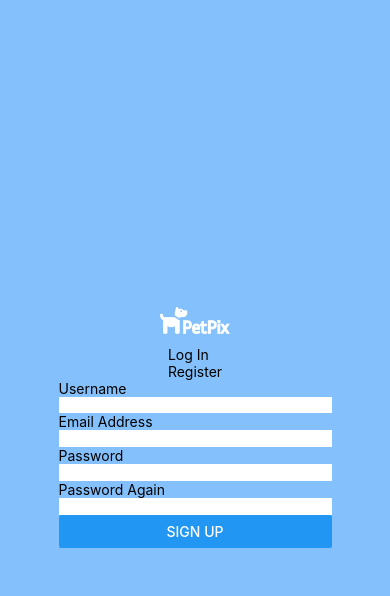
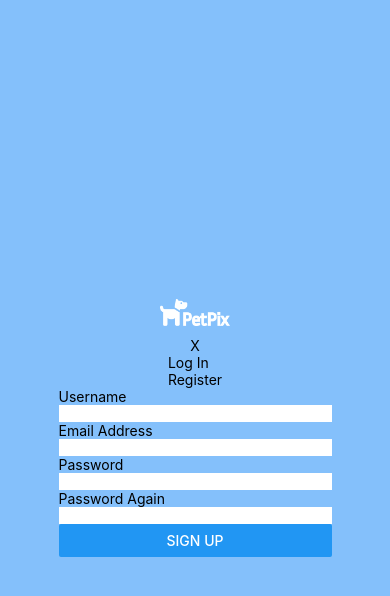
Before and after one commit to yytt77/BOC, a React Native app in the folder client/: screen /Search in a window 390 px wide. Both pictures are taken after a click on the button "LOGIN ICON HERE". Shown: the top 596 px of the page. Built offline with nearby package versions, Linux system fonts and the light colour scheme.

Commit message:
render back button

```diff
--- a/client/Screens/AuthScreen/RegisterScreen/Register.js
+++ b/client/Screens/AuthScreen/RegisterScreen/Register.js
@@ -5,6 +5,7 @@ import { connect } from 'react-redux';
 // import HeaderTemplate from '../../../Templates/HeaderTemplate';
 import PetPixLogo from '../../../Templates/PetPixLogo';
 import Tabs from '../Shared/Tabs';
+import BackButton from '../Shared/BackButton';
 import AccountInput from './components/AccountInput';
 import { Register as styles } from './Styles'
 import { lightTheme, darkTheme } from '../../../constants';
@@ -21,6 +22,7 @@ const RegisterScreen = function(props) {
   return (
     <View style={[{ backgroundColor: theme.pageColor }, styles.container]}>
       <PetPixLogo />
+      <BackButton />
       <Tabs />
       <AccountInput />
     </View>
--- a/client/Screens/AuthScreen/Shared/BackButton.js
+++ b/client/Screens/AuthScreen/Shared/BackButton.js
@@ -0,0 +1,16 @@
+import { Text, View } from 'react-native';
+import { useSelector, useDispatch } from 'react-redux';
+
+import { guestHome } from '../../../Redux/actions';
+
+export default function BackButton() {
+  const state = useSelector(state => state);
+  const dispatch = useDispatch();
+  const screen = useSelector(state => state.guestHome);
+
+  return (
+    <View>
+      <Text onPress={ () => dispatch(guestHome())}>X</Text>
+    </View>
+  )
+}
```
